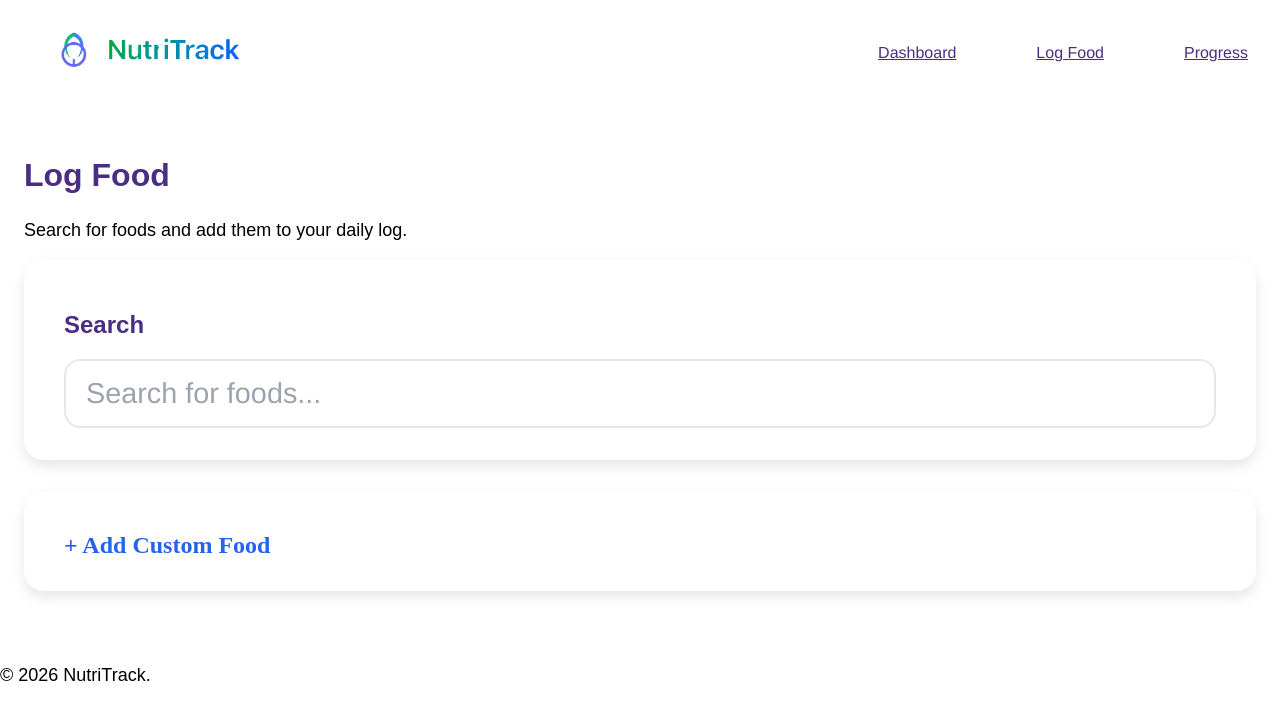
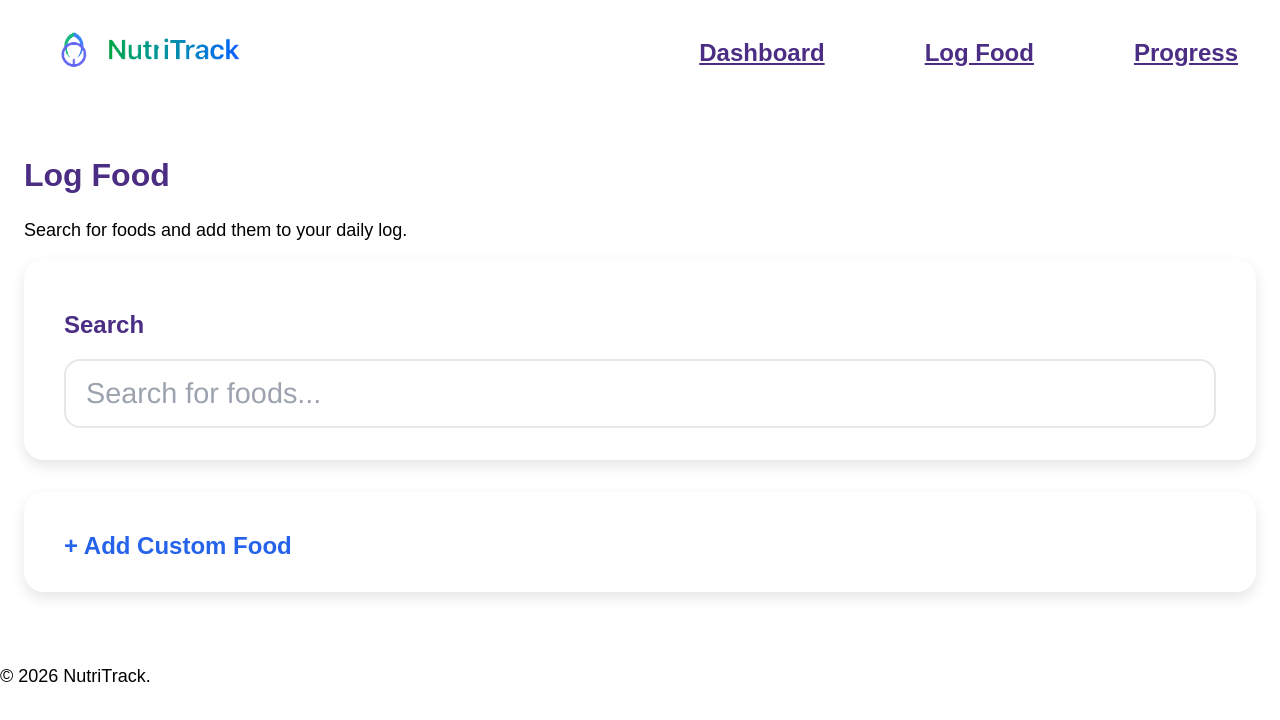
Before and after one commit to rashid-9/info340group, a React (Vite) app in the folder project-draft/: page /log-food in a window 1280 px wide. Shown: the top 720 px of the page. Built offline with nearby package versions, Linux system fonts and the light colour scheme.

Commit message:
Corrected the css in the header and deleted a couple of duplicate css rules

```diff
--- a/project-draft/css/style.css
+++ b/project-draft/css/style.css
@@ -1,6 +1,7 @@
 body {
   margin: 0rem;
   padding: 0rem;
+  font-family: 'Encode Sans Condensed', sans-serif;
 }
 
 main {
@@ -15,21 +16,10 @@ main {
     background-color: #f2f2f2;
 }
 
-h1, p, h2, h3{
-    font-family:'Encode Sans Condensed',Sans-serif, Arial;
-
-}
-
 h1 {
     color: #4B2E83;
     font-size: 2em;
     font-weight: bold;
-}
-
-h2 {
-    color: #4B2E83;
-    font-size: 1.5em;
-    font-weight: 200;
 }
 
 h3 {
@@ -76,10 +66,7 @@ h3 {
     padding: 0;
 }
 
-.nav-links-styling {
-    font-family: Helvetica;
-    font-weight: lighter;
-}
+
 
 .logo {
     height: 70px;
@@ -385,3 +372,18 @@ h3 {
   color: #64748b;
   white-space: nowrap;
 }
+
+.nav-links a {
+    font-size: 1.5em;
+    font-weight: bold;
+    color: #4B2E83;
+    text-decoration: underline;
+    padding: 6px 10px;
+    border-radius: 8px;
+    transition: all 0.2s ease;
+}
+
+.nav-links a:hover {
+    background-color: rgba(75, 46, 131, 0.1);
+    cursor: pointer;
+}
```
